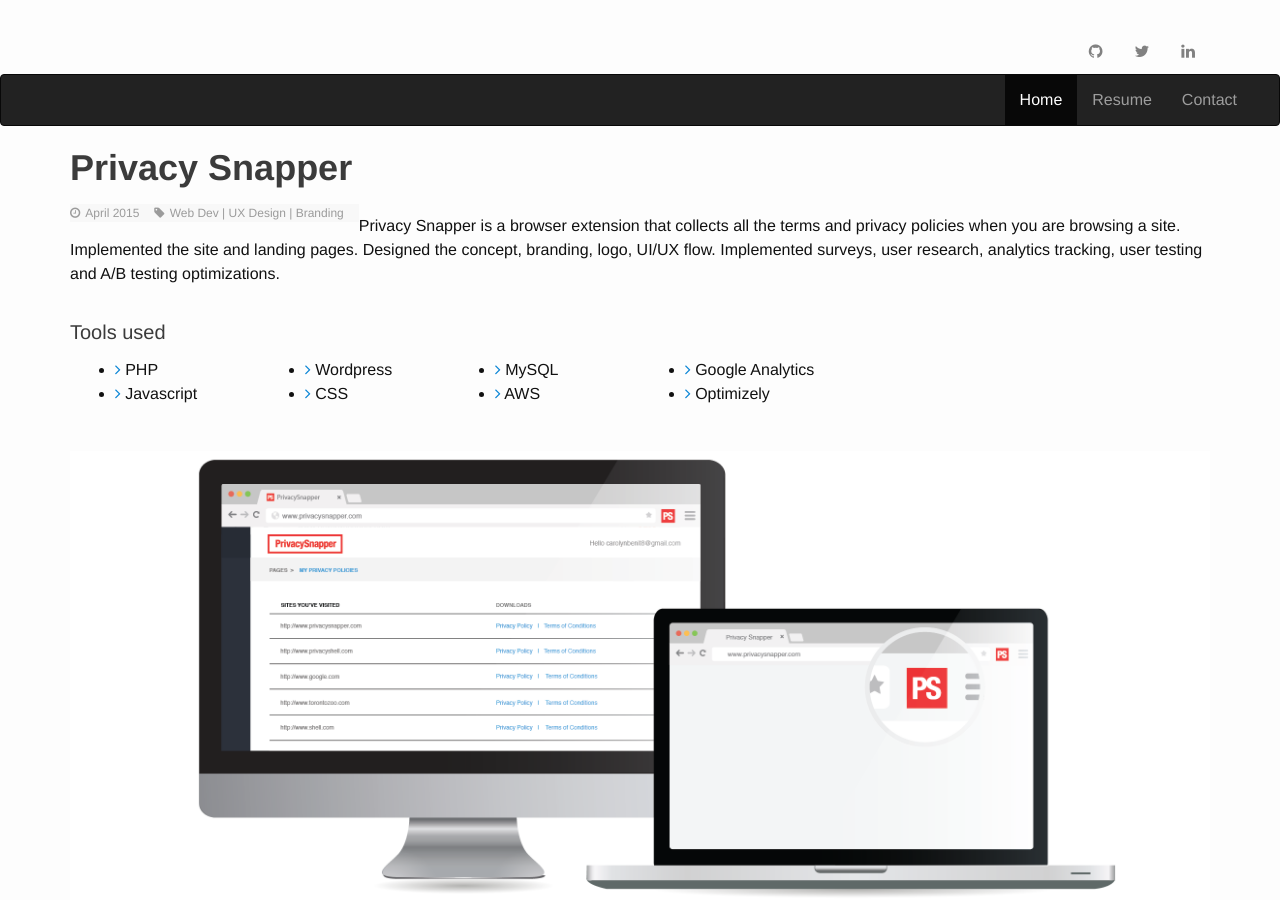
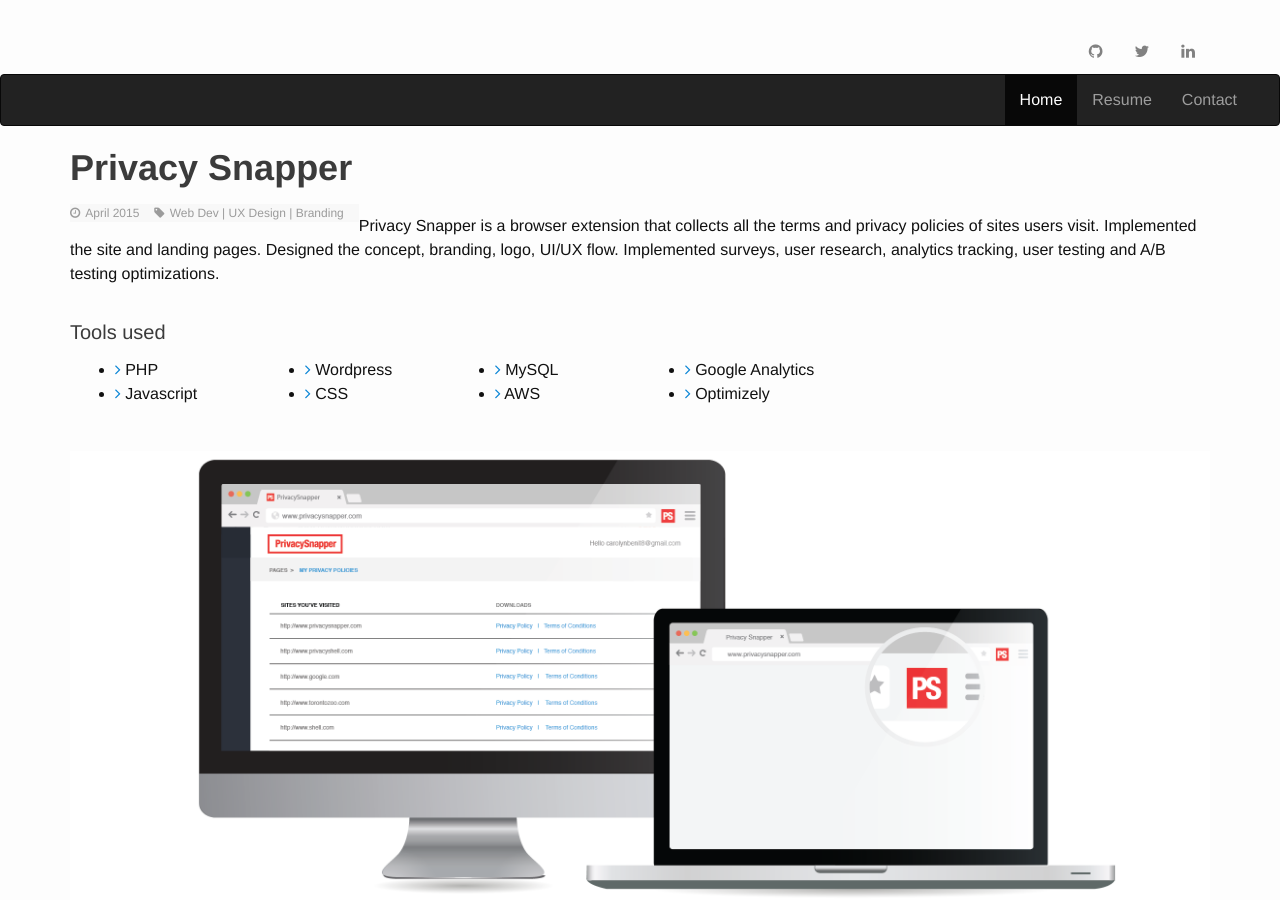
Before and after one commit to kristelteng/personal_site, a Jekyll site: the page built from psnapper.html, in a window 1280 px wide and 900 px high. Built offline with Jekyll 4.4.1, drawn with Linux system fonts in a browser that asks for light colours.

Commit message:
changes to the project description

```diff
--- a/psnapper.html
+++ b/psnapper.html
@@ -19,7 +19,7 @@
                         <li class="subsection-icon"><i class="fa fa-tag subsection"></i>Web Dev | UX Design | Branding </li>
                     </ul>
                 </div>
-                <p class="project-description">Privacy Snapper is a browser extension that collects all the terms and privacy policies when you are browsing a site. Implemented the site and landing pages. Designed the concept, branding, logo, UI/UX flow. Implemented surveys, user research, analytics tracking, user testing and A/B testing optimizations.</p>
+                <p class="project-description">Privacy Snapper is a browser extension that collects all the terms and privacy policies of sites users visit. Implemented the site and landing pages. Designed the concept, branding, logo, UI/UX flow. Implemented surveys, user research, analytics tracking, user testing and A/B testing optimizations.</p>
 
                 <h3 class="project-title">Tools used</h3>
                 <div class="col-xs-3 col-sm-2 tools">
```
